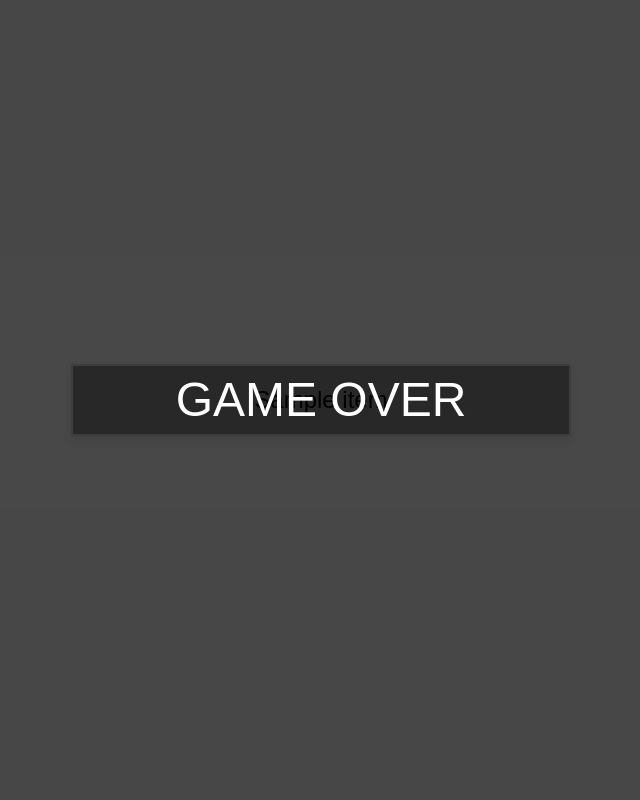
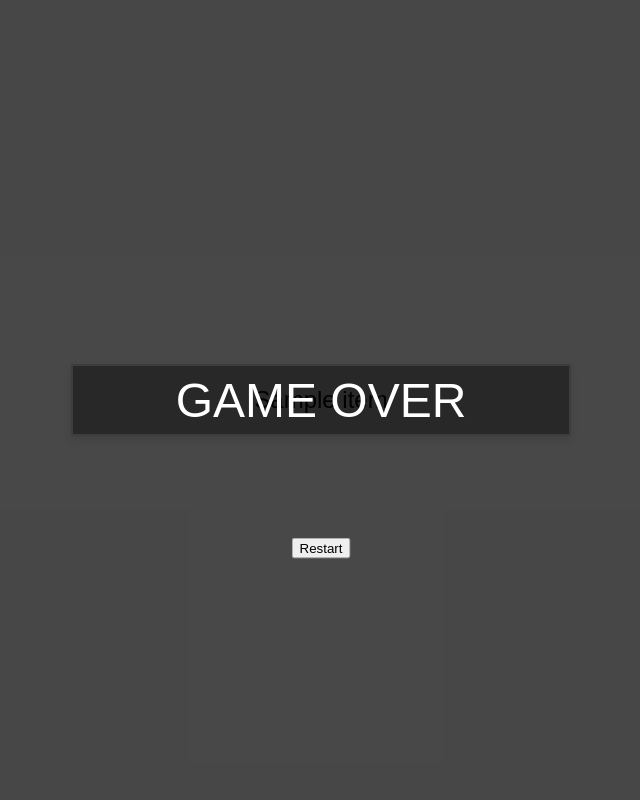
Before and after one commit to vgu734/2048, a Flask app: template app/templates/grid.html in a window 1280 px wide. Shown: the whole page, without its empty margins (319-959 px from the left). Run offline with Flask 3, Linux system fonts and the light colour scheme; the template is opened without the code that fills it: most values are stand-ins (such as "Sample title", 1, 10 or a date in 2020).

Commit message:
added restart functionality

```diff
--- a/app/app.py
+++ b/app/app.py
@@ -26,6 +26,9 @@
             game.moveDown()
         elif data['key'] == 'ArrowRight':
             game.moveRight()
+        elif data['key'] == 'restart':
+            game = Game()
+            game_over = is_game_over(game)
 
         if len(get_empty_tiles(game.tiles)) != 0:
             random.choice(get_empty_tiles(game.tiles)).value = 2 if random.random() < game.p_two else 4
--- a/app/static/css/styles.css
+++ b/app/static/css/styles.css
@@ -37,10 +37,30 @@
     color: white;
     text-align: center;
     font-size: 3em;
-    line-height: 100vh;
     z-index: 1000;
 }
 
 .overlay.show {
     display: block;
 }
+
+.overlay-content {
+    position: relative;
+    width: 100%;
+    height: 100%;
+}
+
+#game-over-message {
+    position: absolute;
+    top: 50%;
+    left: 50%;
+    transform: translate(-50%, -50%);
+}
+
+#restart-button {
+    position: absolute;
+    top: 66%;
+    left: 50%;
+    transform: translate(-50%, -50%);
+    margin-top: 20px;
+}
--- a/app/templates/grid.html
+++ b/app/templates/grid.html
@@ -10,8 +10,11 @@
 </head>
 <body>
     <div id="game-over-overlay" class="overlay">
-        GAME OVER
-    </div>
+	    <div class="overlay-content">
+	        <div id="game-over-message" class="game-over-message">GAME OVER</div>
+	        <button id="restart-button" class="restart-button">Restart</button>
+	    </div>
+	</div>
 
     <table>
         {% for row in grid_data %}
@@ -77,6 +80,33 @@
                 table.appendChild(tr);
             }
         }
+
+        document.addEventListener('DOMContentLoaded', () => {
+            const gameOver = {{ game_over | tojson }};
+            updateGameOverOverlay(gameOver);
+
+            document.getElementById('restart-button').addEventListener('click', () => {
+                fetch('/', {
+                    method: 'POST',
+                    headers: {
+                        'Content-Type': 'application/json'
+                    },
+                    body: JSON.stringify({ key: 'restart' })
+                })
+                .then(response => {
+                    if (!response.ok) {
+                        throw new Error('Network response error' + response.statusText);
+                    }
+                    return response.json();
+                })
+                .then(data => {
+                    updateTable(data.grid_data, data.color_mapping);
+                    updateGameOverOverlay(data.game_over);
+                })
+                .catch((error) => console.error('Error:', error));
+            });
+        });
+
     </script>
 </body>
 </html>
```
